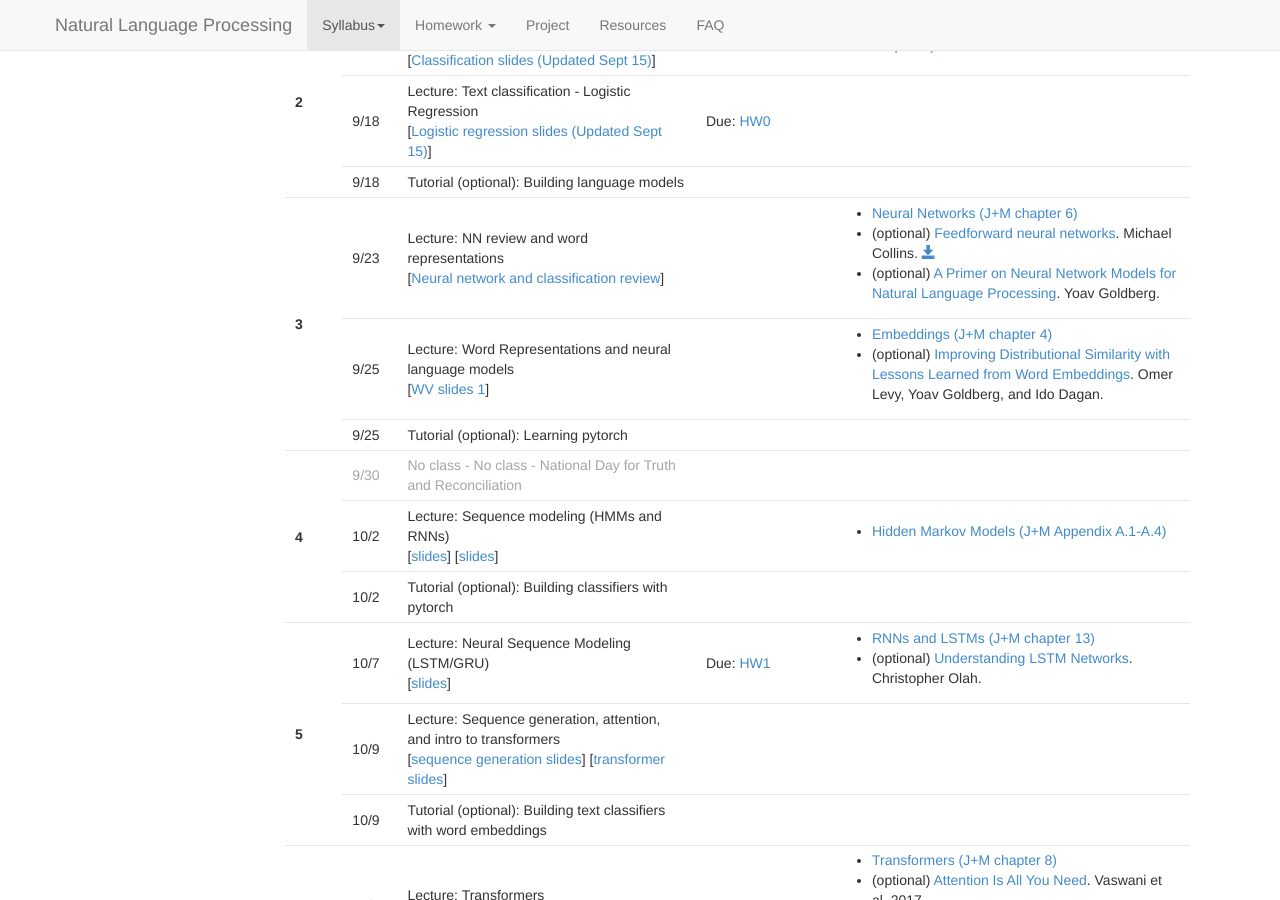
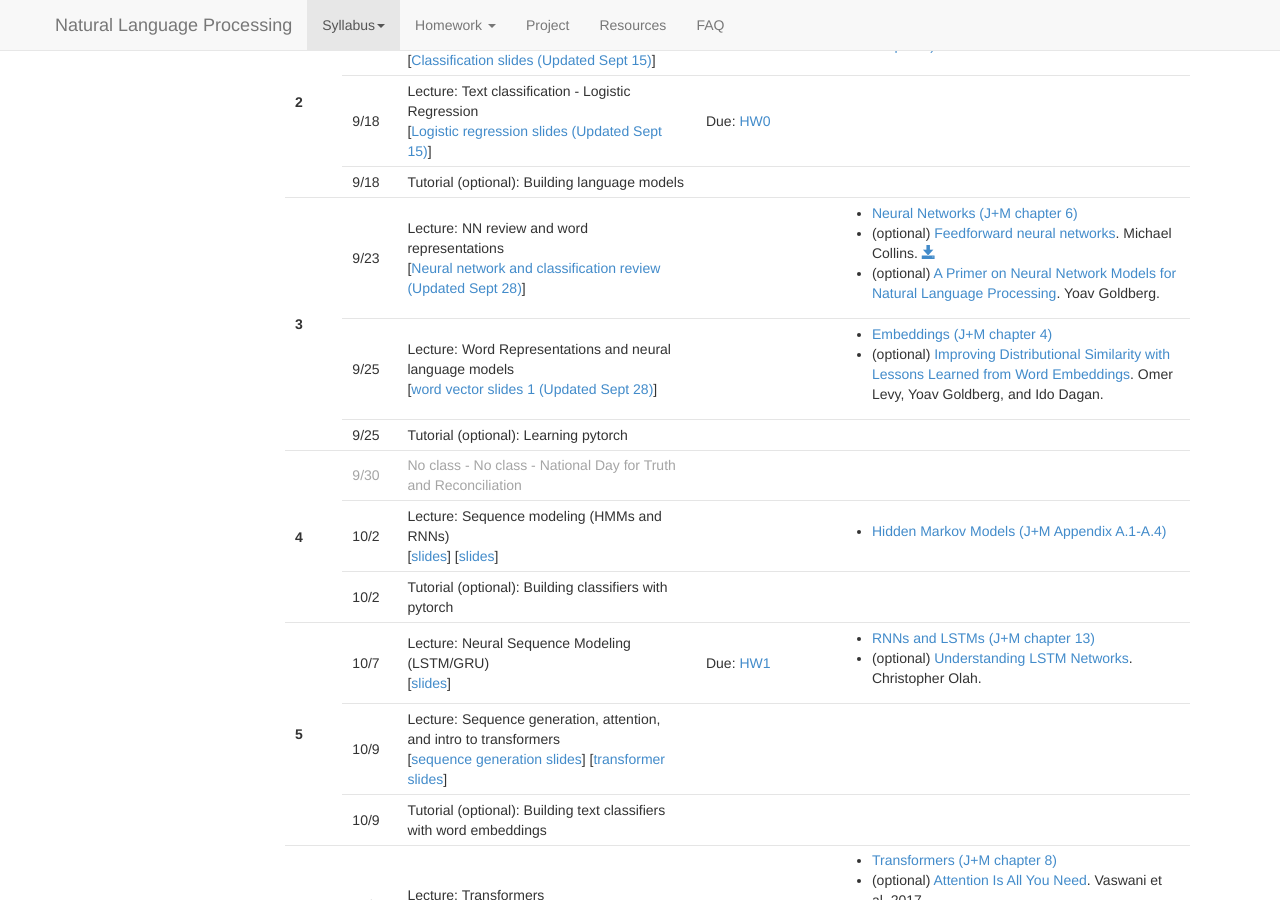
Before and after one commit to zhiyunrichardpeng/nlp-class, a Jekyll site: the page built from schedule.md, in a window 1280 px wide and 900 px high, scrolled down 557 px. Built offline with Jekyll 4.4.1, drawn with Linux system fonts in a browser that asks for light colours; nearby versions of some CDN libraries.

Commit message:
Update slide names to indicate they were updated Sept 28

```diff
--- a/_data/schedule.yaml
+++ b/_data/schedule.yaml
@@ -48,13 +48,13 @@
     title: "NN review and word representations"
     lecture: "ff"
     leclinks:
-      - name: "Neural network and classification review"
+      - name: "Neural network and classification review (Updated Sept 28)"
         url: "assets/lecture-slides/L4-neural-nets-zp.pptx"
   - date: "9/25"
     title: "Word Representations and neural language models"
     lecture: "wordvec"
     leclinks:
-      - name: "WV slides 1"
+      - name: "word vector slides 1 (Updated Sept 28)"
         url: "assets/lecture-slides/L5-wordvectors-P15-done.pptx"
   - date: "9/25"
     tutorial: 2
```
